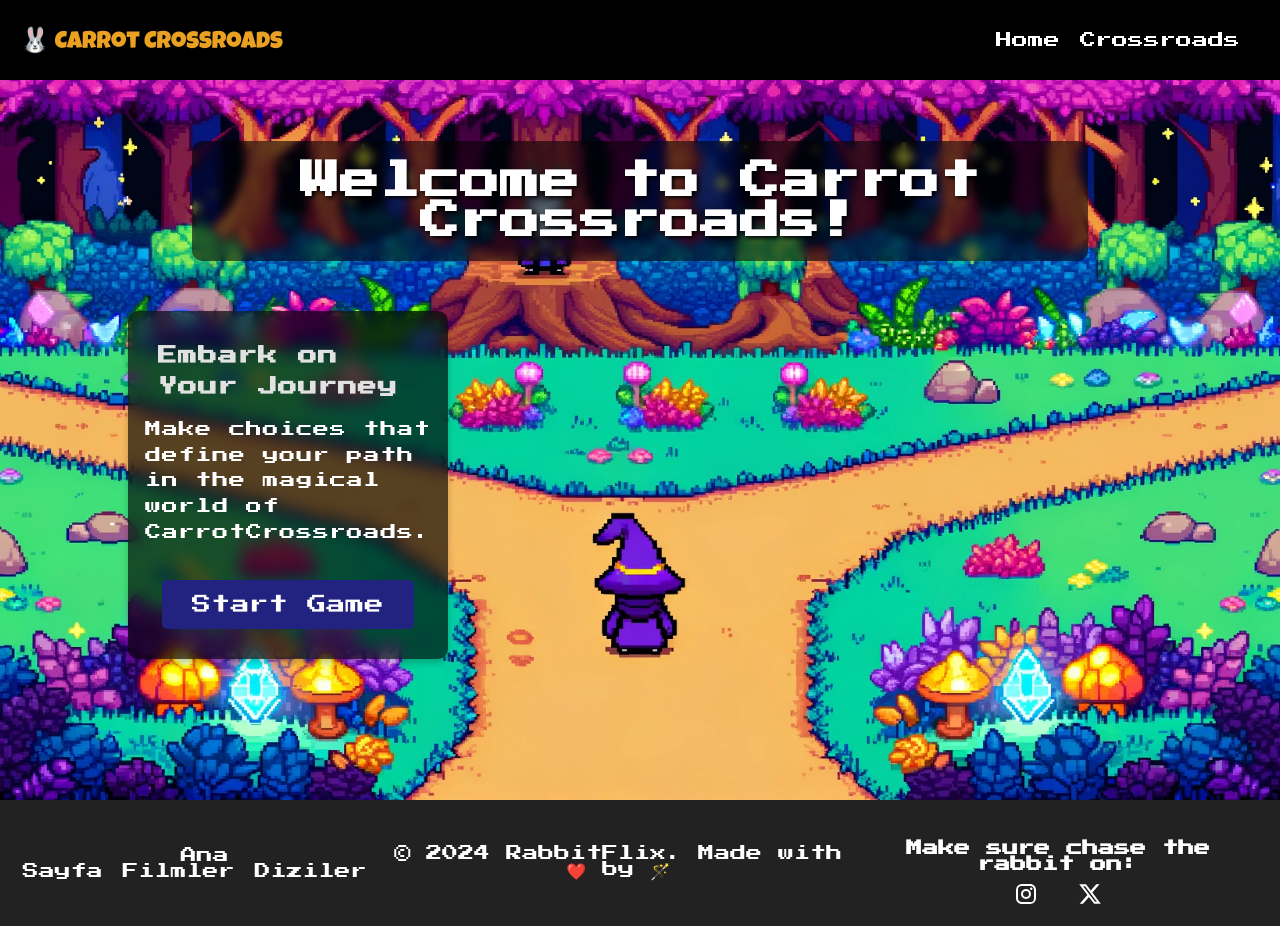
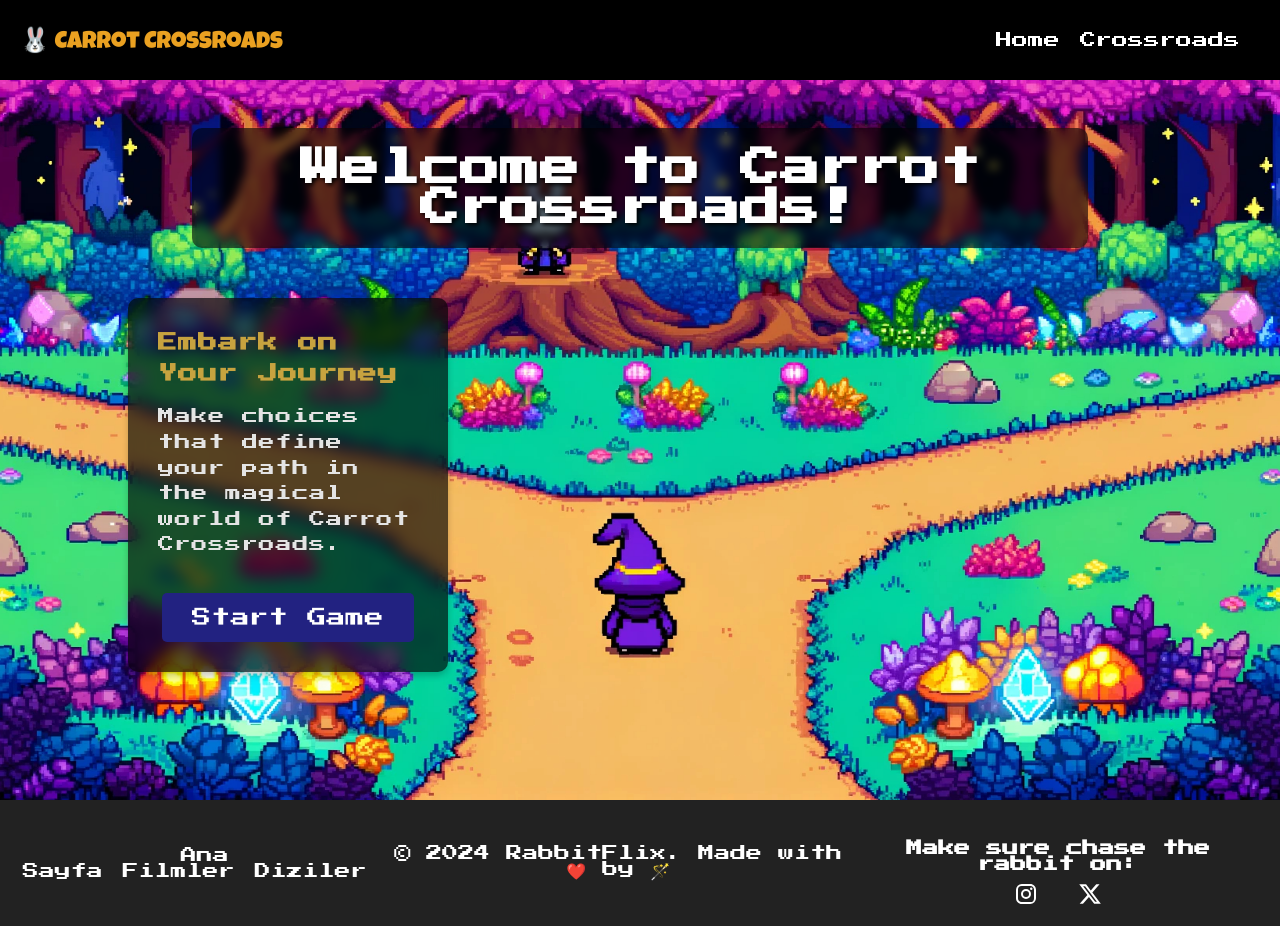
Before and after one commit to uluutku/CarrotCrossroads, a React (Vite) app: page / in a window 1280 px wide. Built offline with nearby package versions, Linux system fonts and the light colour scheme; the HTML template or start-up script is replaced by a standard one.

Commit message:
small visual changes

```diff
--- a/src/LandingPage/LandingPage.css
+++ b/src/LandingPage/LandingPage.css
@@ -83,7 +83,12 @@
 .info-card h2 {
   font-size: 1.2rem;
   font-weight: bold; /* Bolder font for headings */
-  color: #e2e2e2; /* Slightly lighter color for headings */
+  color: #c7a33f; /* Slightly lighter color for headings */
+}
+
+.info-card p {
+  font-size: 1rem;
+  color: #e4e4e4; /* Slightly lighter color for headings */
 }
 
 .info-card:hover {
--- a/src/LandingPage/LandingPage.jsx
+++ b/src/LandingPage/LandingPage.jsx
@@ -13,8 +13,8 @@ function LandingPage() {
         <div className="info-card left">
           <h2>Embark on Your Journey</h2>
           <p>
-            Make choices that define your path in the magical world of
-            CarrotCrossroads.
+            Make choices that define your path in the magical world of Carrot
+            Crossroads.
           </p>
           <Link to="/game">
             <button className="start-game-btn">Start Game</button>
--- a/src/index.css
+++ b/src/index.css
@@ -2,6 +2,6 @@
 
 body {
   font-family: "Press Start 2P", system-ui;
-  font-weight: 400;
+  font-weight: 100;
   font-style: normal;
 }
```
